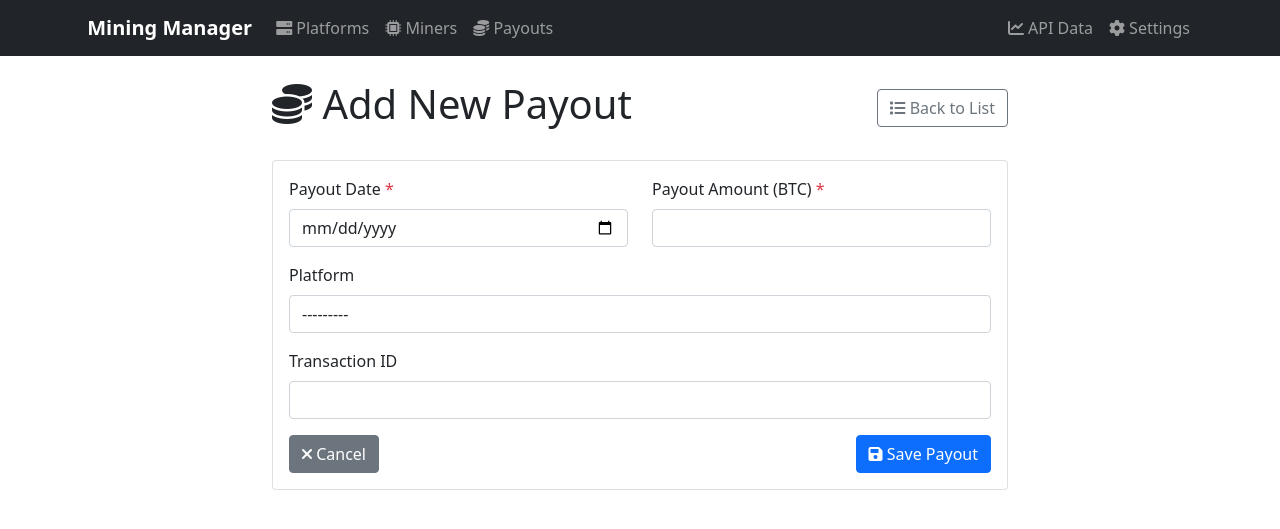
After one commit to alexandre-pecorilla/Remote-Mining-Management-Platform, a Django app: page /payouts/add/ in a window 1280 px wide. The commit adds this page. Shown: the top 529 px of the page. Run offline with Django 5.2, Linux system fonts and the light colour scheme; data that the repository does not hold is empty.

Commit message:
Add complete Payout functionality with platform integration
- Add Payout model with payout_date, payout_amount, platform, transaction_id fields
- Implement full CRUD operations with PayoutListView, DetailView, CreateView, UpdateView, DeleteView
- Create clean table-only list view (no cards/table toggle as requested)
- Add platform field integration matching Miner model implementation
- Include current market value calculation using Bitcoin price from API data
- Add clickable transaction ID links to mempool.space
- Create comprehensive templates: list, detail, form, confirm_delete
- Add Payouts menu item with coins icon to navigation
- Apply migrations: 0007_payout, 0008_alter_payout_transaction_id, 0009_payout_platform
- Update form requirements: only payout_date and payout_amount required
- Remove unnecessary help texts as requested
- Update MinerForm platform label to 'Platform' for consistency
- Style payout amount with darker orange color (#e67e22)
- Handle empty fields gracefully with proper null checks

```diff
--- a/remote_mining_management_platform/mining/forms.py
+++ b/remote_mining_management_platform/mining/forms.py
@@ -1,5 +1,5 @@
 from django import forms
-from .models import RemoteMiningPlatform, Miner, Settings
+from .models import RemoteMiningPlatform, Miner, Settings, Payout
 
 
 class RemoteMiningPlatformForm(forms.ModelForm):
@@ -62,7 +62,7 @@ class MinerForm(forms.ModelForm):
             'manufacturer': 'Manufacturer',
             'product_link': 'Product Link',
             'serial_number': 'Serial Number',
-            'platform': 'Remote Mining Platform',
+            'platform': 'Platform',
             'platform_internal_id': 'Platform ID',
             'hashrate': 'Hashrate (TH/s)',
             'power': 'Power (kW)',
@@ -71,6 +71,36 @@ class MinerForm(forms.ModelForm):
             'purchase_date': 'Purchase Date',
             'start_date': 'Start Date',
             'location': 'Location',
+        }
+
+
+class PayoutForm(forms.ModelForm):
+    class Meta:
+        model = Payout
+        fields = ['payout_date', 'payout_amount', 'platform', 'transaction_id']
+        widgets = {
+            'payout_date': forms.DateInput(attrs={
+                'type': 'date',
+                'class': 'form-control'
+            }),
+            'payout_amount': forms.NumberInput(attrs={
+                'class': 'form-control',
+                'step': '0.00000001',
+                'min': '0'
+            }),
+            'platform': forms.Select(attrs={
+                'class': 'form-control'
+            }),
+            'transaction_id': forms.TextInput(attrs={
+                'class': 'form-control',
+                'maxlength': '100'
+            }),
+        }
+        labels = {
+            'payout_date': 'Payout Date',
+            'payout_amount': 'Payout Amount (BTC)',
+            'platform': 'Platform',
+            'transaction_id': 'Transaction ID',
         }
 
 
--- a/remote_mining_management_platform/mining/models.py
+++ b/remote_mining_management_platform/mining/models.py
@@ -81,6 +81,38 @@ class Miner(models.Model):
         return None
 
 
+class Payout(models.Model):
+    """Mining payout record"""
+    payout_date = models.DateField(help_text="Date of the payout")
+    payout_amount = models.DecimalField(max_digits=12, decimal_places=8, help_text="Payout amount in BTC")
+    platform = models.ForeignKey(RemoteMiningPlatform, on_delete=models.SET_NULL, blank=True, null=True, related_name='payouts')
+    transaction_id = models.CharField(max_length=100, blank=True, null=True, help_text="Bitcoin transaction ID")
+    created_at = models.DateTimeField(auto_now_add=True)
+    updated_at = models.DateTimeField(auto_now=True)
+
+    class Meta:
+        verbose_name = "Payout"
+        verbose_name_plural = "Payouts"
+        ordering = ['-payout_date']
+
+    def __str__(self):
+        return f"Payout {self.payout_amount} BTC on {self.payout_date}"
+
+    @property
+    def current_market_value(self):
+        """Calculate current market value in USD using Bitcoin price from API data"""
+        from .models import APIData
+        api_data = APIData.get_api_data()
+        if api_data.bitcoin_price_usd:
+            return float(self.payout_amount) * float(api_data.bitcoin_price_usd)
+        return None
+
+    @property
+    def mempool_link(self):
+        """Generate mempool.space link for transaction ID"""
+        return f"https://mempool.space/tx/{self.transaction_id}"
+
+
 class APIData(models.Model):
     """API data from external sources - singleton model"""
     bitcoin_price_usd = models.DecimalField(max_digits=12, decimal_places=2, blank=True, null=True, help_text="Bitcoin Price in USD")
--- a/remote_mining_management_platform/mining/urls.py
+++ b/remote_mining_management_platform/mining/urls.py
@@ -15,6 +15,13 @@ urlpatterns = [
     path('miners/<int:pk>/edit/', views.MinerUpdateView.as_view(), name='miner_edit'),
     path('miners/<int:pk>/delete/', views.MinerDeleteView.as_view(), name='miner_delete'),
 
+    # Payout URLs
+    path('payouts/', views.PayoutListView.as_view(), name='payout_list'),
+    path('payouts/<int:pk>/', views.PayoutDetailView.as_view(), name='payout_detail'),
+    path('payouts/add/', views.PayoutCreateView.as_view(), name='payout_add'),
+    path('payouts/<int:pk>/edit/', views.PayoutUpdateView.as_view(), name='payout_edit'),
+    path('payouts/<int:pk>/delete/', views.PayoutDeleteView.as_view(), name='payout_delete'),
+
     # API Data
     path('api-data/', views.api_data_view, name='api_data'),
 
--- a/remote_mining_management_platform/mining/views.py
+++ b/remote_mining_management_platform/mining/views.py
@@ -2,8 +2,8 @@ from django.shortcuts import render, get_object_or_404, redirect
 from django.contrib import messages
 from django.urls import reverse_lazy
 from django.views.generic import ListView, DetailView, CreateView, UpdateView, DeleteView
-from .models import RemoteMiningPlatform, Miner, Settings, APIData
-from .forms import RemoteMiningPlatformForm, MinerForm, SettingsForm
+from .models import RemoteMiningPlatform, Miner, Settings, APIData, Payout
+from .forms import RemoteMiningPlatformForm, MinerForm, SettingsForm, PayoutForm
 from .api_utils import fetch_all_api_data
 
 
@@ -99,6 +99,53 @@ class MinerDeleteView(DeleteView):
         return super().delete(request, *args, **kwargs)
 
 
+# Payout Views
+class PayoutListView(ListView):
+    model = Payout
+    template_name = 'mining/payout_list.html'
+    context_object_name = 'payouts'
+    paginate_by = 10
+
+
+class PayoutDetailView(DetailView):
+    model = Payout
+    template_name = 'mining/payout_detail.html'
+    context_object_name = 'payout'
+
+
+class PayoutCreateView(CreateView):
+    model = Payout
+    form_class = PayoutForm
+    template_name = 'mining/payout_form.html'
+    success_url = reverse_lazy('payout_list')
+
+    def form_valid(self, form):
+        messages.success(self.request, 'Payout added successfully!')
+        return super().form_valid(form)
+
+
+class PayoutUpdateView(UpdateView):
+    model = Payout
+    form_class = PayoutForm
+    template_name = 'mining/payout_form.html'
+    success_url = reverse_lazy('payout_list')
+
+    def form_valid(self, form):
+        messages.success(self.request, 'Payout updated successfully!')
+        return super().form_valid(form)
+
+
+class PayoutDeleteView(DeleteView):
+    model = Payout
+    template_name = 'mining/payout_confirm_delete.html'
+    success_url = reverse_lazy('payout_list')
+    context_object_name = 'payout'
+
+    def delete(self, request, *args, **kwargs):
+        messages.success(self.request, 'Payout deleted successfully!')
+        return super().delete(request, *args, **kwargs)
+
+
 def api_data_view(request):
     """API Data page view"""
     api_data = APIData.get_api_data()
--- a/remote_mining_management_platform/templates/base.html
+++ b/remote_mining_management_platform/templates/base.html
@@ -43,6 +43,11 @@
                             <i class="fas fa-microchip"></i> Miners
                         </a>
                     </li>
+                    <li class="nav-item">
+                        <a class="nav-link" href="{% url 'payout_list' %}">
+                            <i class="fas fa-coins"></i> Payouts
+                        </a>
+                    </li>
                 </ul>
                 <ul class="navbar-nav ms-auto">
                     <li class="nav-item">
--- /dev/null
+++ b/remote_mining_management_platform/templates/mining/payout_form.html
@@ -0,0 +1,93 @@
+{% extends 'base.html' %}
+{% load static %}
+
+{% block title %}
+    {% if payout.pk %}Edit Payout{% else %}Add Payout{% endif %}
+{% endblock %}
+
+{% block content %}
+<div class="row justify-content-center">
+    <div class="col-md-8">
+        <div class="d-flex justify-content-between align-items-center mb-4">
+            <h1>
+                <i class="fas fa-coins"></i>
+                {% if payout.pk %}Edit Payout{% else %}Add New Payout{% endif %}
+            </h1>
+            <a href="{% url 'payout_list' %}" class="btn btn-outline-secondary">
+                <i class="fas fa-list"></i> Back to List
+            </a>
+        </div>
+
+        <div class="card">
+            <div class="card-body">
+                <form method="post">
+                    {% csrf_token %}
+
+                    <div class="row">
+                        <div class="col-md-6">
+                            <div class="mb-3">
+                                <label for="{{ form.payout_date.id_for_label }}" class="form-label">
+                                    {{ form.payout_date.label }} <span class="text-danger">*</span>
+                                </label>
+                                {{ form.payout_date }}
+                                {% if form.payout_date.errors %}
+                                    <div class="text-danger small">{{ form.payout_date.errors.0 }}</div>
+                                {% endif %}
+                            </div>
+                        </div>
+                        <div class="col-md-6">
+                            <div class="mb-3">
+                                <label for="{{ form.payout_amount.id_for_label }}" class="form-label">
+                                    {{ form.payout_amount.label }} <span class="text-danger">*</span>
+                                </label>
+                                {{ form.payout_amount }}
+                                {% if form.payout_amount.errors %}
+                                    <div class="text-danger small">{{ form.payout_amount.errors.0 }}</div>
+                                {% endif %}
+                            </div>
+                        </div>
+                    </div>
+
+                    <div class="mb-3">
+                        <label for="{{ form.platform.id_for_label }}" class="form-label">
+                            {{ form.platform.label }}
+                        </label>
+                        {{ form.platform }}
+                        {% if form.platform.errors %}
+                            <div class="text-danger small">{{ form.platform.errors.0 }}</div>
+                        {% endif %}
+                    </div>
+
+                    <div class="mb-3">
+                        <label for="{{ form.transaction_id.id_for_label }}" class="form-label">
+                            {{ form.transaction_id.label }}
+                        </label>
+                        {{ form.transaction_id }}
+                        {% if form.transaction_id.errors %}
+                            <div class="text-danger small">{{ form.transaction_id.errors.0 }}</div>
+                        {% endif %}
+                    </div>
+
+                    {% if payout.pk and payout.current_market_value %}
+                    <div class="alert alert-info">
+                        <i class="fas fa-info-circle"></i>
+                        <strong>Current Market Value:</strong> ${{ payout.current_market_value|floatformat:2 }}
+                        <br><small>This value is automatically calculated based on the current Bitcoin price from API data.</small>
+                    </div>
+                    {% endif %}
+
+                    <div class="d-flex justify-content-between">
+                        <a href="{% url 'payout_list' %}" class="btn btn-secondary">
+                            <i class="fas fa-times"></i> Cancel
+                        </a>
+                        <button type="submit" class="btn btn-primary">
+                            <i class="fas fa-save"></i>
+                            {% if payout.pk %}Update Payout{% else %}Save Payout{% endif %}
+                        </button>
+                    </div>
+                </form>
+            </div>
+        </div>
+    </div>
+</div>
+{% endblock %}
```
Also changed, not shown: remote_mining_management_platform/templates/mining/payout_confirm_delete.html (added, +61 -0 lines), remote_mining_management_platform/templates/mining/payout_detail.html (added, +101 -0 lines), remote_mining_management_platform/templates/mining/payout_list.html (added, +116 -0 lines), remote_mining_management_platform/mining/migrations/0007_payout.py (added), remote_mining_management_platform/mining/migrations/0008_alter_payout_transaction_id.py (added), remote_mining_management_platform/mining/migrations/0009_payout_platform.py (added).
